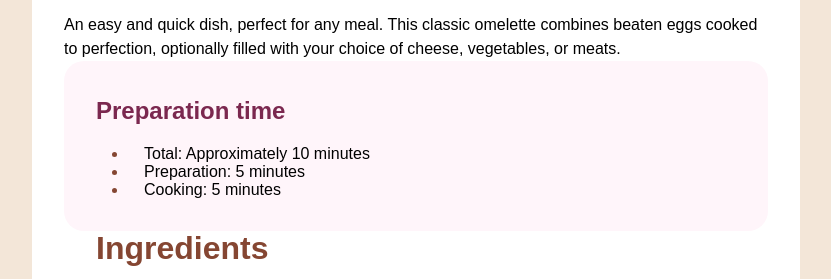
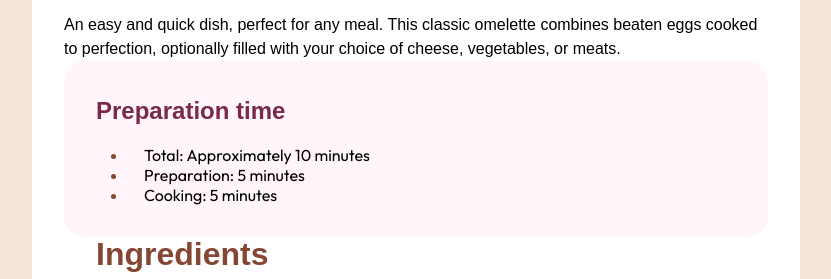
Before and after one commit to basushaunak/recipe-page-main-FM, a plain HTML site: page index.html in a window 1280 px wide. Shown: the part 478-757 px from the top of the page, without its empty margins (224-1055 px from the left). Drawn offline with Linux system fonts and the light colour scheme.

Commit message:
Completed

```diff
--- a/css/style.css
+++ b/css/style.css
@@ -10,7 +10,7 @@
 }
 
 @font-face {
-	font-family: Young Serif;
+	font-family: Young;
 	font-style: normal;
 	font-weight: 400;
 	font-stretch: 100%;
@@ -38,7 +38,7 @@
 --white: hsl(0, 0%, 100%);
 
 --font-size: 16px;
---font-family: "Outfit Thin", "Young Serif Regular", sans-serif;
+--font-family: "Outfit", "Young", sans-serif;
 }
 
 html{
```
